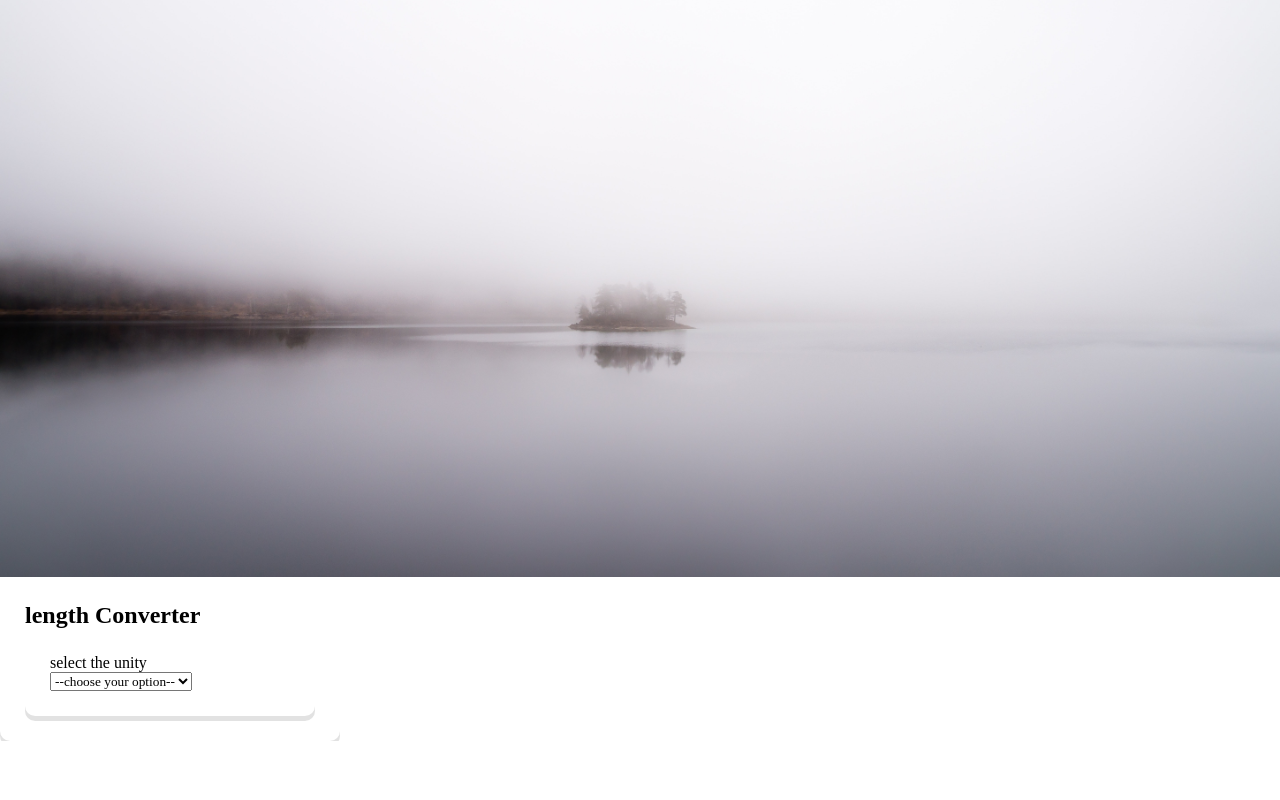
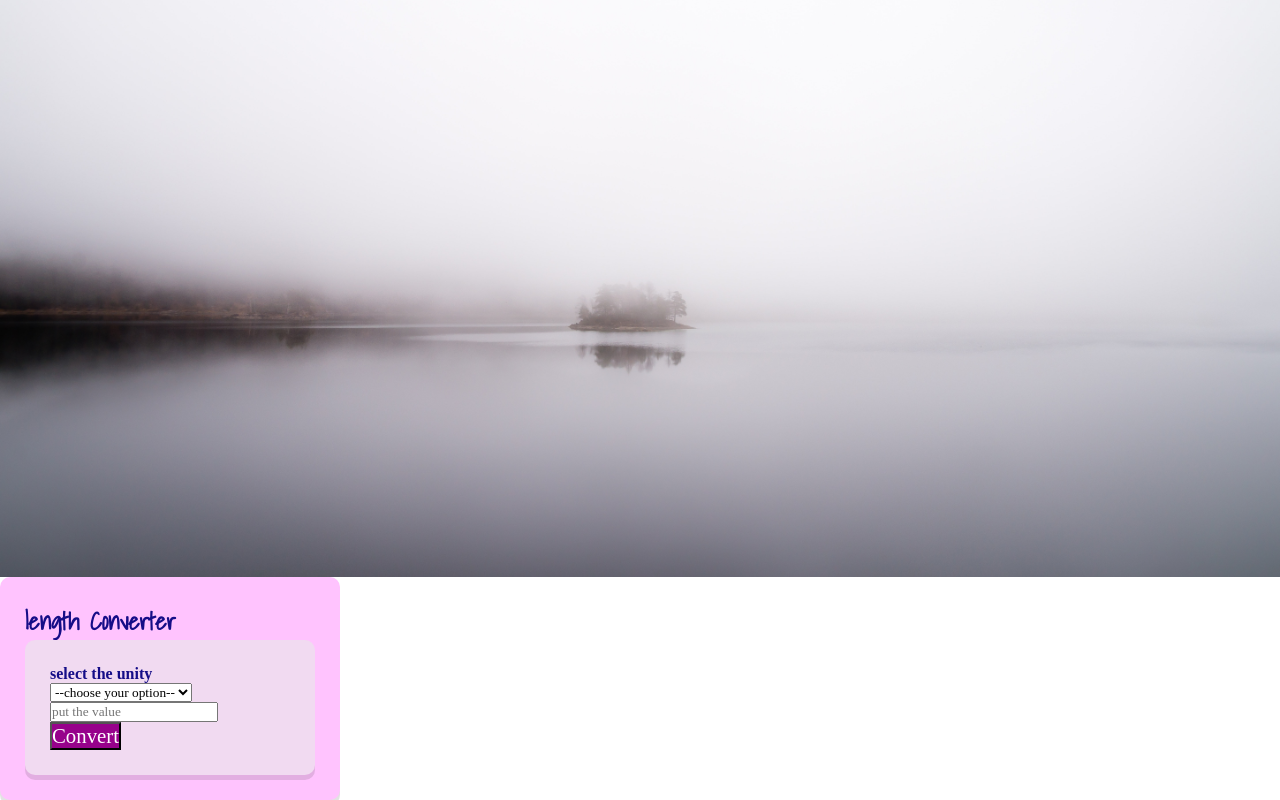
Before and after one commit to Faidi-Benhattab/full-web-app-pair-project, a plain HTML site: page index.html in a window 1280 px wide. Shown: the part 1023-1823 px from the top of the page. Before the commit the page ends 1764 px from the top, so only its background shows below. Drawn offline with Linux system fonts and the light colour scheme; a web font is replaced by a local one.

Commit message:
adding input element with html design its section on the css file

```diff
--- a/index.html
+++ b/index.html
@@ -1,14 +1,19 @@
 <!DOCTYPE html>
 <html>
+
 <head>
     <meta charset="UTF-8">
     <title>Free Online Converter</title>
     <link rel="stylesheet" href="main.css">
 </head>
+
 </html>
+
 <body>
     <header>
-        <a href="index.html" class="logo"><img src="images/kisspng-computer-icons-data-conversion-religious-conversio-concert-5abceab7165c60.0123381815223302950916.jpg" alt="logo" id="img"></a>
+        <a href="index.html" class="logo"><img
+                src="images/kisspng-computer-icons-data-conversion-religious-conversio-concert-5abceab7165c60.0123381815223302950916.jpg"
+                alt="logo" id="img"></a>
         <nav class="navbar">
             <a href="#length">Distance Converter</a>
             <a href="#weights">Weight Converter</a>
@@ -18,25 +23,34 @@
     </header>
     <section class="main">
         <div>
-            <h2> Welcome !<br> is a free online Converter  just for you.</h2>
-            <h2> <br>convert  any value to the unit you want !</h2>
-</div></section>
+            <h2> Welcome !<br> is a free online Converter just for you.</h2>
+            <h2> convert any value to the unit you want !</h2>
+        </div>
+    </section>
     <section class="card" id="length">
-    <h2 class="tilte">length Converter </h2>
+        <h2 class="title" id="title-font">length Converter </h2>
         <div class="content">
-        <div class="card">
+            <div class="card" id="unit-bg">
 
-            <label for="pet-select">select the unity</label>
+                <label  id="select-font" >select the unity</label>
 
                 <select name="unit" id="unit-select">
                     <option value="">--choose your option--</option>
                     <option value="cm">cm</option>
-    <option value="inch">inch</option></select>
+                    <option value="inch">inch</option><br>
+                    <div class="group">
+                        <input id="inch-cm" type="number" placeholder="put the value">
+                        <button id="btn">Convert</button>
 
                     </div>
-            <div class="info">
+                </select>
+                <div class="form">
 
                 </div>
+
+            </div>
+
+
 
         </div>
 
--- a/main.css
+++ b/main.css
@@ -4,8 +4,7 @@
   margin: 0;
   padding: 0;
   box-sizing: border-box;
-  scroll-behavior:smooth;
-
+  scroll-behavior: smooth;
 }
 #img {
   width: 100%;
@@ -45,24 +44,54 @@ header {
   font-size: 3em;
 }
 .content {
-  display:flex;
+  display: flex;
   justify-content: center;
   flex-direction: row;
   flex-wrap: wrap;
 }
 .card {
-  background-color: #fff;
+  background-color: rgb(88, 145, 138);
   width: 21.25em;
   box-shadow: 0 5px rgba(38, 40, 41, 0.133);
   border-radius: 10px;
-  padding:25px;
+  padding: 25px;
 }
 .card:hover {
   transform: scale(1.1);
 }
 .info h3 {
-  color:#3a6cf4;
+  color: #3a6cf4;
+
   font-size: 1.2em;
   font-weight: 700;
-  margin:10px;
+  margin: 10px;
 }
+.group {
+  color: blue;
+  font-size: 1.8em;
+  font-weight: 700;
+  border-radius: 10px;
+}
+#btn {
+  color: white;
+  font-size: 1.3em;
+  font-weight: 400;
+  background-color: #97028b;
+  font-family: 'Cormorant SC', serif;}
+#length {
+  background-color: rgb(255, 195, 254);
+}
+#unit-bg {
+  background-color: rgb(241, 218, 241);
+}
+ #title-font {
+  color:#150d87;
+  font-family: 'Shadows Into Light', cursive;}
+#select-font {
+  color:#150d87;
+  font-weight: bold;
+  font-family: 'Cormorant SC', serif;
+}
+.card #length{
+  background-color: #3a6cf4;
+}
```
Lines whose indentation alone changed are shown as unchanged.
